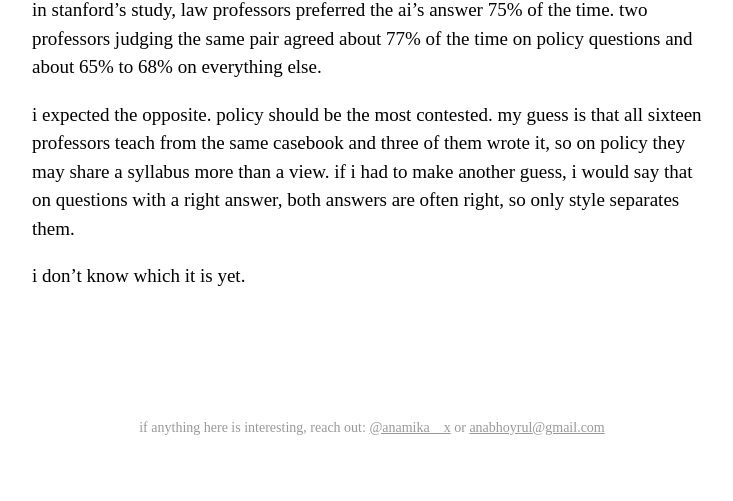
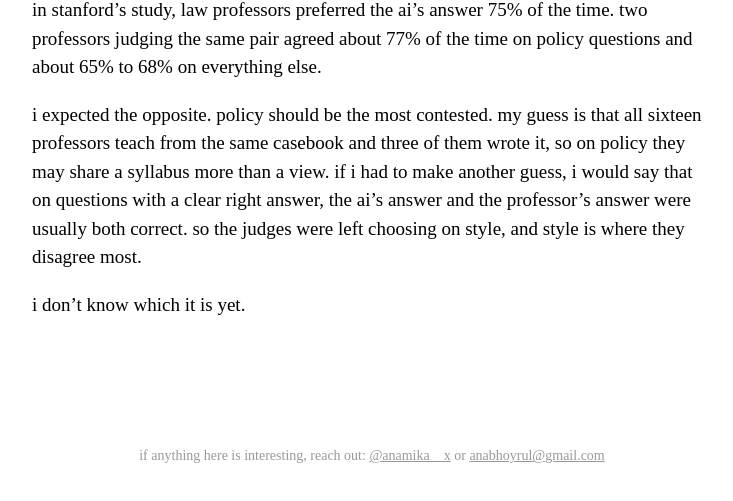
Before and after one commit to anamikalikestocode/lawyerbenchmarks, a plain HTML site: page thoughts/professors-agreed-most-on-policy/index.html in a window 1280 px wide. Shown: the part 153-654 px from the top of the page, without its empty margins (268-1001 px from the left). Drawn offline with Linux system fonts and the light colour scheme.

Commit message:
Clearer second guess in the Stanford professors note
Co-Authored-By: Claude Opus 5.5 <noreply@anthropic.com>

```diff
--- a/thoughts/professors-agreed-most-on-policy/index.html
+++ b/thoughts/professors-agreed-most-on-policy/index.html
@@ -38,7 +38,7 @@ footer a{color:#999}
 <body>
 <main>
 <div class="narrow post"><p class="back"><a href="/">← back</a></p><h1 style="text-align:left;font-size:36px">the professors agreed most on policy</h1><p>in stanford’s study, law professors preferred the ai’s answer 75% of the time. two professors judging the same pair agreed about 77% of the time on policy questions and about 65% to 68% on everything else.</p>
-<p>i expected the opposite. policy should be the most contested. my guess is that all sixteen professors teach from the same casebook and three of them wrote it, so on policy they may share a syllabus more than a view. if i had to make another guess, i would say that on questions with a right answer, both answers are often right, so only style separates them.</p>
+<p>i expected the opposite. policy should be the most contested. my guess is that all sixteen professors teach from the same casebook and three of them wrote it, so on policy they may share a syllabus more than a view. if i had to make another guess, i would say that on questions with a clear right answer, the ai’s answer and the professor’s answer were usually both correct. so the judges were left choosing on style, and style is where they disagree most.</p>
 <p>i don’t know which it is yet.</p></div>
 </main>
 <footer>if anything here is interesting, reach out: <a href="https://x.com/anamika__x">@anamika__x</a> or <a href="mailto:anabhoyrul@gmail.com">anabhoyrul@gmail.com</a></footer>
```
